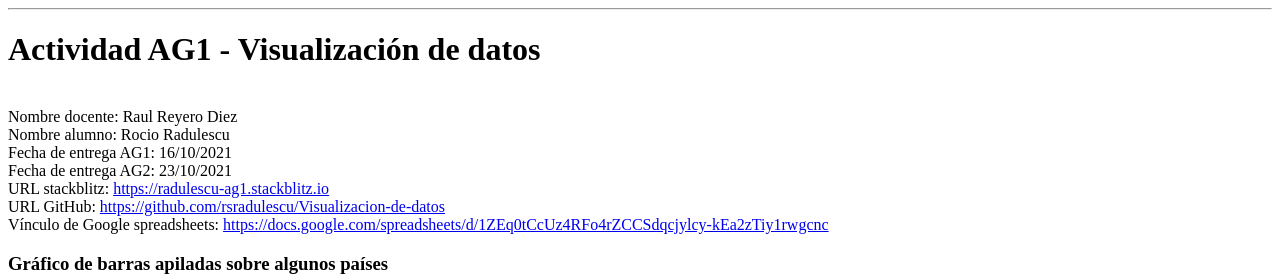
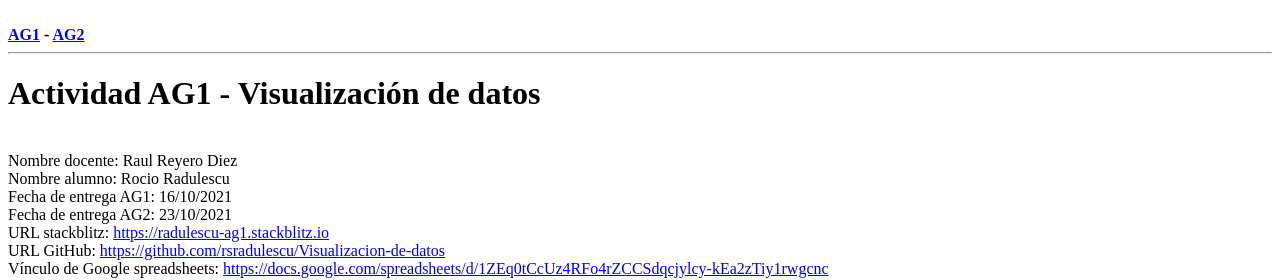
Before and after one commit to rsradulescu/Visualizacion-de-datos, a website: page index.html in a window 1280 px wide. Shown: the top 280 px of the page. Drawn offline with Linux system fonts and the light colour scheme.

Commit message:
1 file modified

```diff
--- a/index.html
+++ b/index.html
@@ -1,6 +1,10 @@
 <div id="app"></div>
+<br>
+<b><a href="#ag1">AG1</a> - <a href="#ag2">AG2</a></b>
+
+
 <hr>
-<h1>Actividad AG1 - Visualización de datos</h1>
+<h1 id="ag1">Actividad AG1 - Visualización de datos</h1>
 <br>
 Nombre docente: Raul Reyero Diez
 <br>
@@ -47,7 +51,7 @@ Vínculo de Google spreadsheets: <a href="https://docs.google.com/spreadsheets/d
 <br>
 
 <hr>
-<h1>Actividad AG2 - Visualización de datos</h1>
+<h1 id="ag2">Actividad AG2 - Visualización de datos</h1>
 <b>Para esta actividad utilizamos la herramienta Tableau</b>
 <br>
 <a href="https://drive.google.com/file/d/1Urn9ND5Us2cfAEXVgBR65gxPdsHk8fOZ/view?usp=sharing">Descarga del archivo con los ejercicios</a>
```
